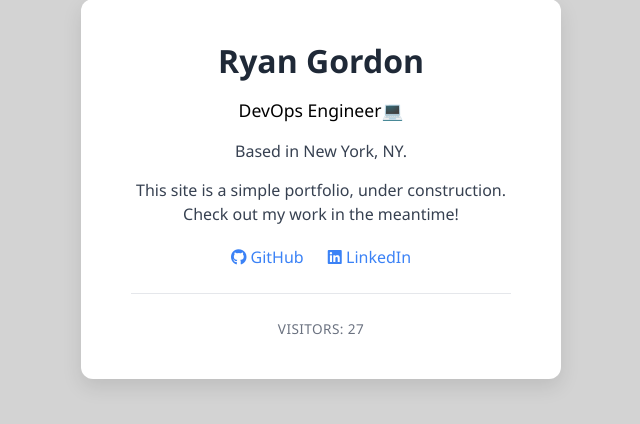
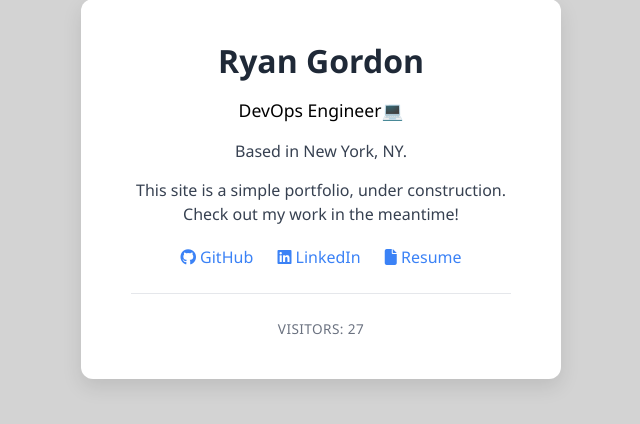
Before and after one commit to ryankgordon/RyanGordon, a Flask app: page / in a window 1280 px wide. Shown: the part 211-635 px from the top of the page, without its empty margins (319-959 px from the left). Run offline with Flask 3, Linux system fonts and the light colour scheme; data comes from the database, SQL or seed files in the repository.

Commit message:
Add Resume link to the index.html

```diff
--- a/templates/index.html
+++ b/templates/index.html
@@ -23,6 +23,9 @@
 </a>
 	<a href="https://linkedin.com/in/ryankigordon/" target="_blank">
  	 <i class="fab fa-linkedin"></i> LinkedIn
+
+	<a href="/resume" target="_blank">
+     <i class="fas fa-file"></i> Resume
 </a>
     </div>
 
```
